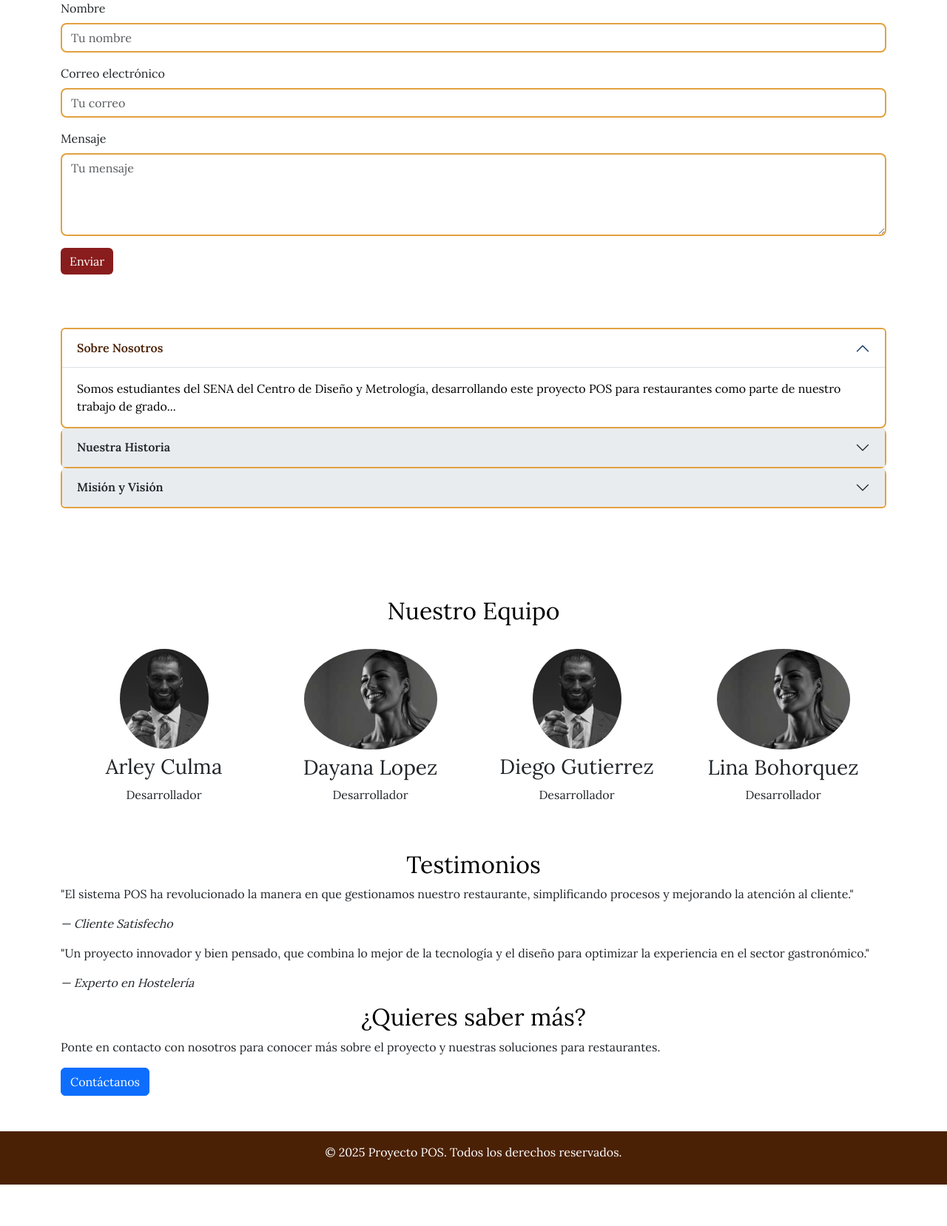
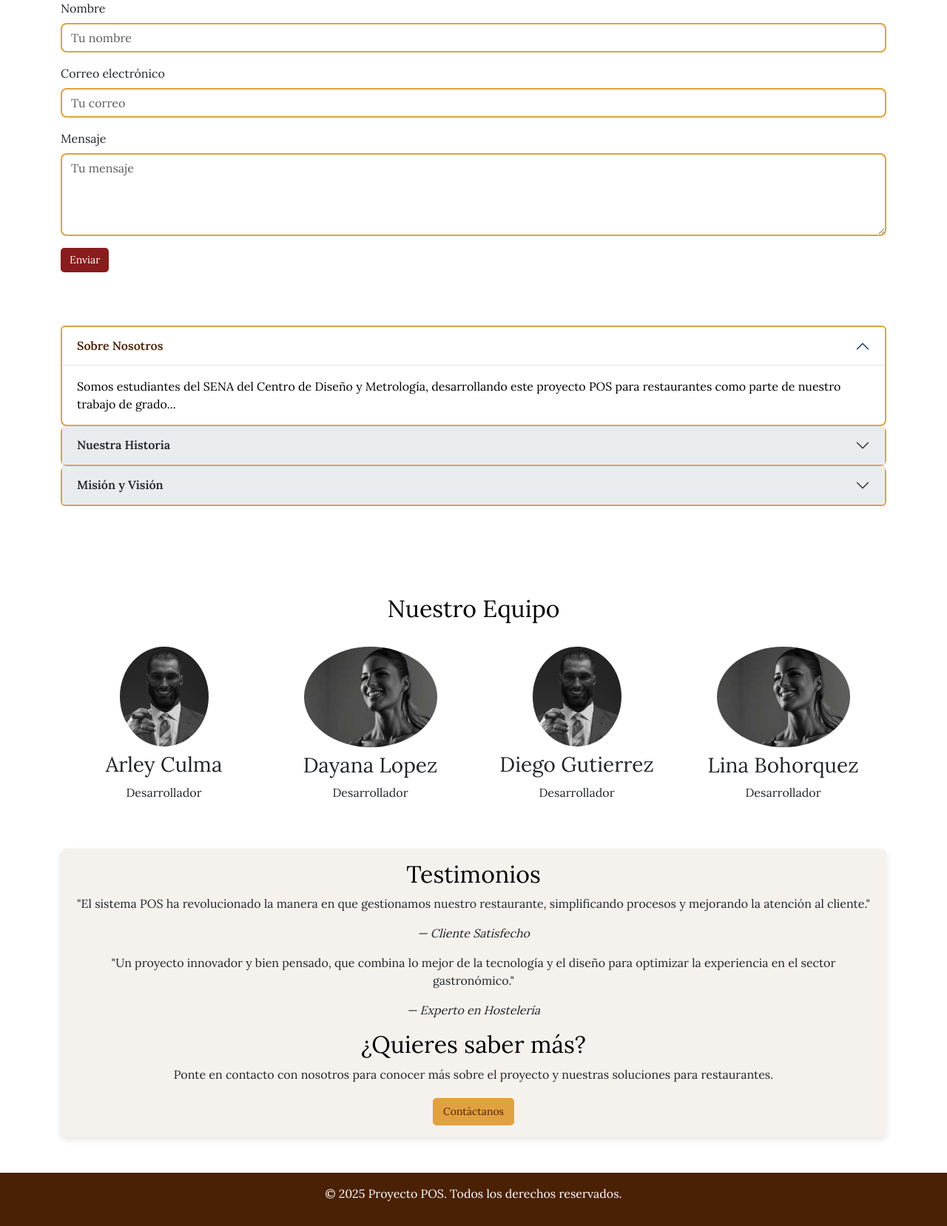
Before and after one commit to LinaB24/MIG, a PHP site: page / in a window 1280 px wide. Shown: the part 1314-2971 px from the top of the page at 74% size. Before the commit the page ends 2915 px from the top, so only its background shows below. Run offline with PHP 8.4, Linux system fonts and the light colour scheme.

Commit message:
homepage-terminado

```diff
--- a/css/index.css
+++ b/css/index.css
@@ -169,7 +169,7 @@
 }
 
 .faq-title {
-  color: black; /* Rojo que pediste */
+  color: black;
   text-align: center;
 }
 
@@ -193,3 +193,32 @@
   transform: scale(1.03);
   box-shadow: 0 4px 20px rgba(220, 53, 69, 0.3);
 }
+
+.testimonios-caja {
+  background-color: #f5f1ed; /* Gris claro */
+  border-radius: 0.5rem;
+  padding: 1rem;
+  box-shadow: 0 4px 8px rgba(0, 0, 0, 0.1);
+}
+.btn-primary {
+  background-color: #e2a140;
+  border: 2px solid #e2a140;
+  color: #4b2105;
+  padding: 6px 12px;
+  font-size: 14px;
+  border-radius: 5px;
+  cursor: pointer;
+  width: fit-content;
+  text-decoration: none;
+  display: inline-block;
+}
+.testimonios-caja p,
+.testimonios-caja cite {
+  text-align: center;
+}
+.testimonios-caja cite {
+  display: block;
+  text-align: center;
+  font-style: italic;
+  margin-top: 5px;
+}
--- a/index.php
+++ b/index.php
@@ -52,7 +52,7 @@
             <a class="nav-link" href="#contacto">Contacto</a>
           </li>
           <li class="nav-item">
-            <a class="nav-link" href="#sobre-nosotros">Sobre nosotros</a>
+            <a class="nav-link" href="#accordionSobreNosotros">Sobre nosotros</a>
           </li>
         </ul>
 
@@ -200,7 +200,6 @@
     <br>
     <br>
 
-
     <!-- Sobre Nosotros -->
 <div class="accordion" id="accordionSobreNosotros">
   <div class="accordion-item">
@@ -295,7 +294,9 @@
     <p>
       Ponte en contacto con nosotros para conocer más sobre el proyecto y nuestras soluciones para restaurantes.
     </p>
-    <a class="btn btn-primary" href="#contacto">Contáctanos</a>
+    <div style="text-align: center; margin-top: 20px;">
+  <a class="btn btn-primary" href="#contacto">Contáctanos</a>
+</div>
   </div>
 </section>
 </section>
```
